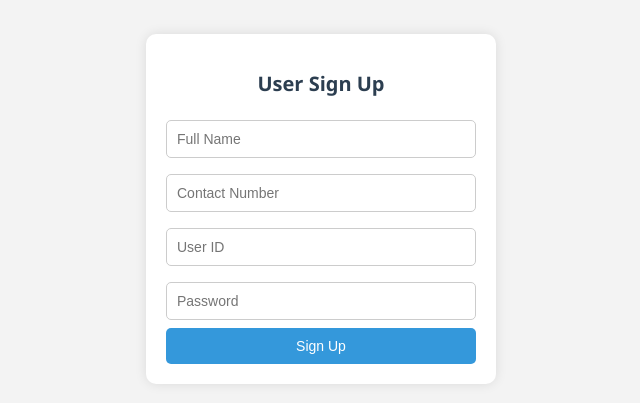
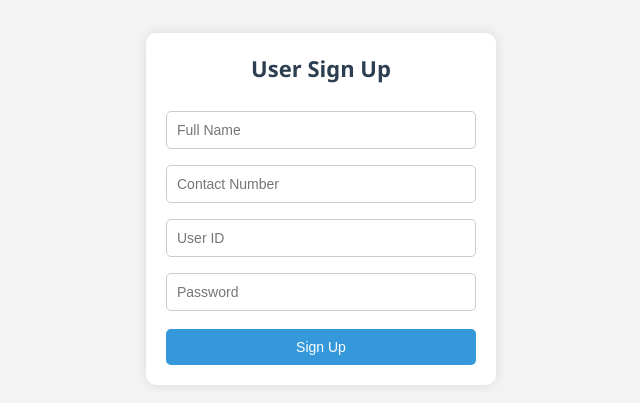
Before and after one commit to abnegative2904/EV-Charging-Log, a plain HTML site: page signup.html in a window 1280 px wide. Shown: the part 191-594 px from the top of the page, without its empty margins (319-959 px from the left). Drawn offline with Linux system fonts and the light colour scheme.

Commit message:
Update signup.html

```diff
--- a/signup.html
+++ b/signup.html
@@ -5,14 +5,20 @@
   <meta name="viewport" content="width=device-width, initial-scale=1.0"/>
   <title>Sign Up</title>
   <style>
+    * {
+      box-sizing: border-box;
+      margin: 0;
+      padding: 0;
+    }
+
     body {
-      margin: 0;
       font-family: 'Segoe UI', sans-serif;
       background: #f3f3f3;
       display: flex;
       justify-content: center;
       align-items: center;
       min-height: 100vh;
+      padding: 20px;
     }
 
     .container {
@@ -20,16 +26,15 @@
       padding: 20px;
       border-radius: 10px;
       box-shadow: 0 0 12px rgba(0, 0, 0, 0.1);
-      width: 90%;
+      width: 100%;
       max-width: 350px;
-      text-align: center;
-      box-sizing: border-box;
     }
 
     h2 {
-      font-size: 20px;
-      margin-bottom: 15px;
+      text-align: center;
+      margin-bottom: 20px;
       color: #2c3e50;
+      font-size: 22px;
     }
 
     input {
@@ -39,7 +44,6 @@
       border: 1px solid #ccc;
       border-radius: 5px;
       font-size: 14px;
-      box-sizing: border-box;
     }
 
     button {
@@ -51,6 +55,7 @@
       border: none;
       border-radius: 5px;
       cursor: pointer;
+      margin-top: 10px;
     }
 
     button:hover {
```
